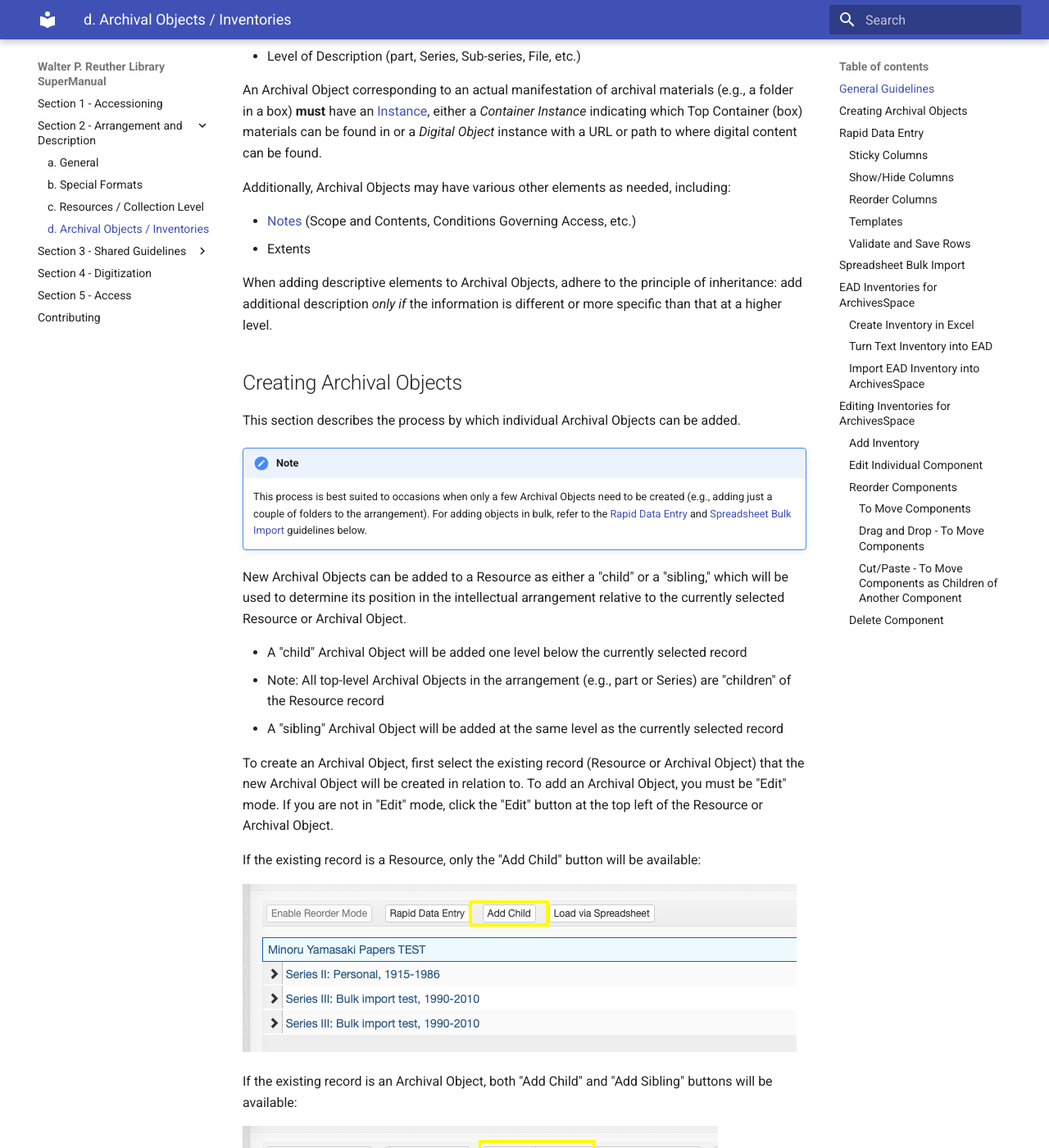
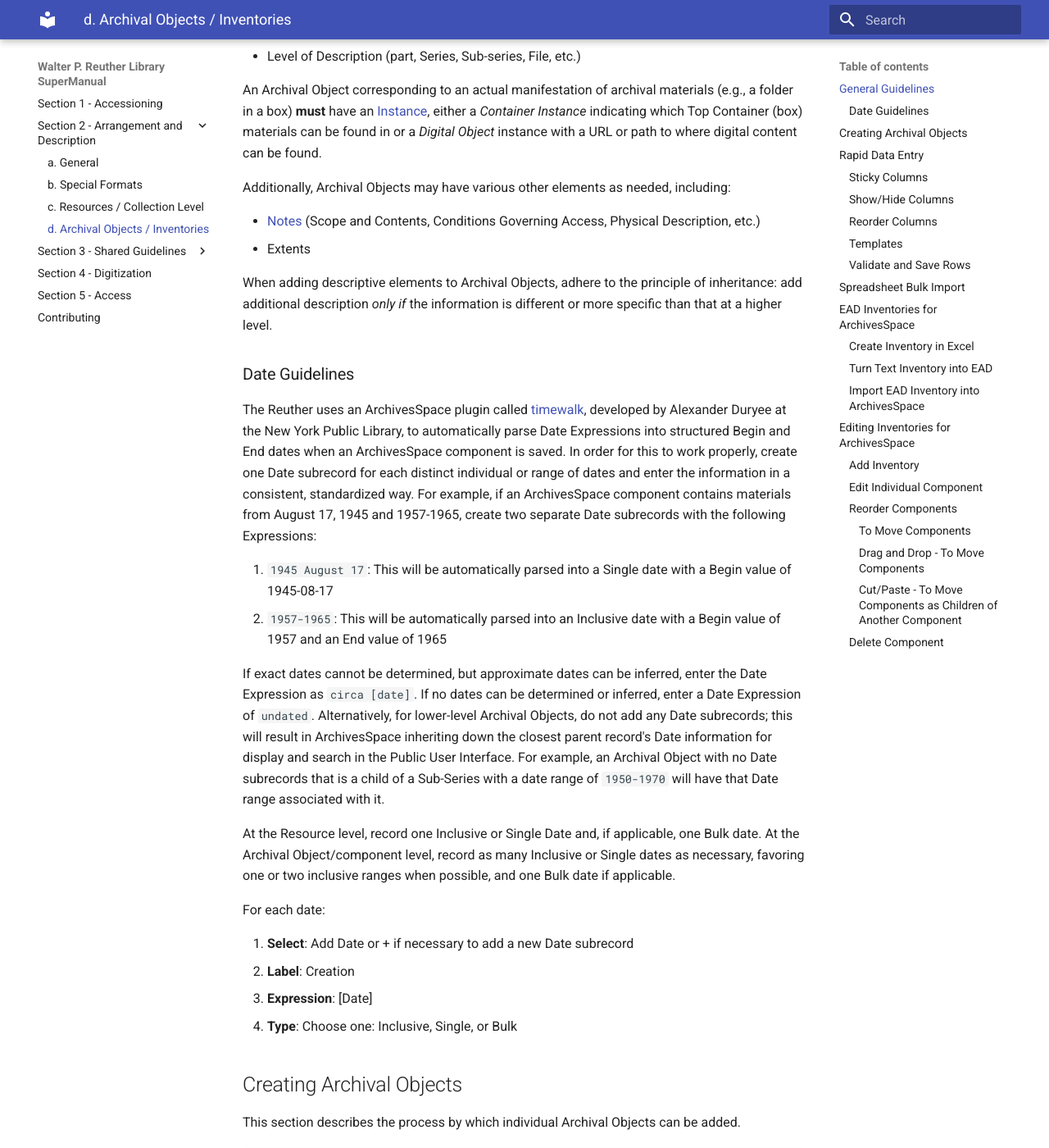
Before and after one commit to WSUReuther/SuperManual, an MkDocs documentation site: the page built from docs/02_arrangement/02_04_archival_objects.md, in a window 1280 px wide and 1400 px high, scrolled down 839 px. Shown: the whole window at 82% size. Built offline with MkDocs 1.6.1 and Material for MkDocs 9.7.7, drawn with Linux system fonts in a browser that asks for light colours.

Commit message:
update date guidelines

```diff
--- a/docs/02_arrangement/02_04_archival_objects.md
+++ b/docs/02_arrangement/02_04_archival_objects.md
@@ -17,10 +17,14 @@
 
 Additionally, Archival Objects may have various other elements as needed, including:
 
-- [Notes](../03_shared/03_04_notes.md) (Scope and Contents, Conditions Governing Access, etc.)
+- [Notes](../03_shared/03_04_notes.md) (Scope and Contents, Conditions Governing Access, Physical Description, etc.)
 - Extents
 
 When adding descriptive elements to Archival Objects, adhere to the principle of inheritance: add additional description *only if* the information is different or more specific than that at a higher level.
+
+### Date Guidelines
+
+--8<-- "dates.md"
 
 ## Creating Archival Objects
 This section describes the process by which individual Archival Objects can be added.
@@ -127,19 +131,19 @@
 - `ead:` The ead column must exactly match the [Resource-level EAD ID](02_03_resources.md#finding-aid-data) (which should itself match the accession numnber). This is how the spreadsheet importer ensures that the spreadsheet being imported contains Archival Objects intended for the selected Resource.
 - `hierarchy`: The hiearchy column is used to specify the hierarchical relationship of the Archival Objects within the spreadsheet. Rows with a hierarchy of 1 will be added at the first level (e.g., a series). Rows that follow that row with a hierarchy of 2 will be added at the second level, as children of the hierarchy 1 row (e.g., a sub-series) until the next hierarchy 1 row. Rows with a hierarchy of 3 following the hierarchy 2 rows will be added as children of the preceeding hierarchy 2 row, and so on. To illustrate this, the contents of the following table would result in the ArchivesSpace hierarchy in the proceeding image.
 
-| title | hierarchy | level |
-| --- | --- | --- |
-| Series 1: Personal materials | 1 | Series |
-| Correspondence | 2 | Sub-series |
-| 1990-1995 | 3 | File |
-| 1995-2000 | 3 | File |
-| Biographical materials | 2 | Sub-series |
-| Awards and certificates | 3 | File |
-| Degrees | 3 | File |
-| Series 2: Professional career | 1 | Series |
-| Affiliations | 2 | Sub-series |
-| An organization | 3 | File |
-| Another organization | 3 | File |
+| title | expression | hierarchy | level |
+| --- | --- | --- | --- |
+| Series 1: Personal materials | | 1 | Series |
+| Correspondence | | 2 | Sub-series |
+| | 1990-1995 | 3 | File |
+| | 1995-2000 | 3 | File |
+| Biographical materials | | 2 | Sub-series |
+| Awards and certificates | | 3 | File |
+| Degrees | | 3 | File |
+| Series 2: Professional career | | 1 | Series |
+| Affiliations | | 2 | Sub-series |
+| An organization | | 3 | File |
+| Another organization | | 3 | File |
 
 ![Bulk Import Result](../img/aspace_bulk_import.png)
 
--- a/docs/snippets/dates.md
+++ b/docs/snippets/dates.md
@@ -1,13 +1,15 @@
+The Reuther uses an ArchivesSpace plugin called [timewalk](https://github.com/alexduryee/timewalk), developed by Alexander Duryee at the New York Public Library, to automatically parse Date Expressions into structured Begin and End dates when an ArchivesSpace component is saved. In order for this to work properly, create one Date subrecord for each distinct individual or range of dates and enter the information in a consistent, standardized way. For example, if an ArchivesSpace component contains materials from August 17, 1945 and 1957-1965, create two separate Date subrecords with the following Expressions:
+
+1. `1945 August 17`: This will be automatically parsed into a Single date with a Begin value of 1945-08-17
+2. `1957-1965`: This will be automatically parsed into an Inclusive date with a Begin value of 1957 and an End value of 1965
+
+If exact dates cannot be determined, but approximate dates can be inferred, enter the Date Expression as `circa [date]`. If no dates can be determined or inferred, enter a Date Expression of `undated`. Alternatively, for lower-level Archival Objects, do not add any Date subrecords; this will result in ArchivesSpace inheriting down the closest parent record's Date information for display and search in the Public User Interface. For example, an Archival Object with no Date subrecords that is a child of a Sub-Series with a date range of `1950-1970` will have that Date range associated with it.
+
+At the Resource level, record one Inclusive or Single Date and, if applicable, one Bulk date. At the Archival Object/component level, record as many Inclusive or Single dates as necessary, favoring one or two inclusive ranges when possible, and one Bulk date if applicable.
+
+For each date:
+
+1.  **Select**: Add Date or + if necessary to add a new Date subrecord
 1.	**Label**: Creation
-2.	**Expression**: [circa yyyy-yyyy] **ONLY use the Expression field if entering circa dates. Otherwise, delete the content in the Expression field and use the Begin and End date fields.**
-3.	**Type**: Choose one: Inclusive Dates or Single
-4.	**Begin**: [Date]
-5.	**End**: [Date] (only if Inclusive Dates was selected)
-
-**If there are bulk dates:**
-
-1.	**Select**: Add Date or +
-2.	**Label**: Creation
-3.	**Type**: Select: Bulk Dates
-4.	**Begin**: [Date]
-5.	**End**: [Date]
+2.	**Expression**: [Date]
+3.	**Type**: Choose one: Inclusive, Single, or Bulk
```
